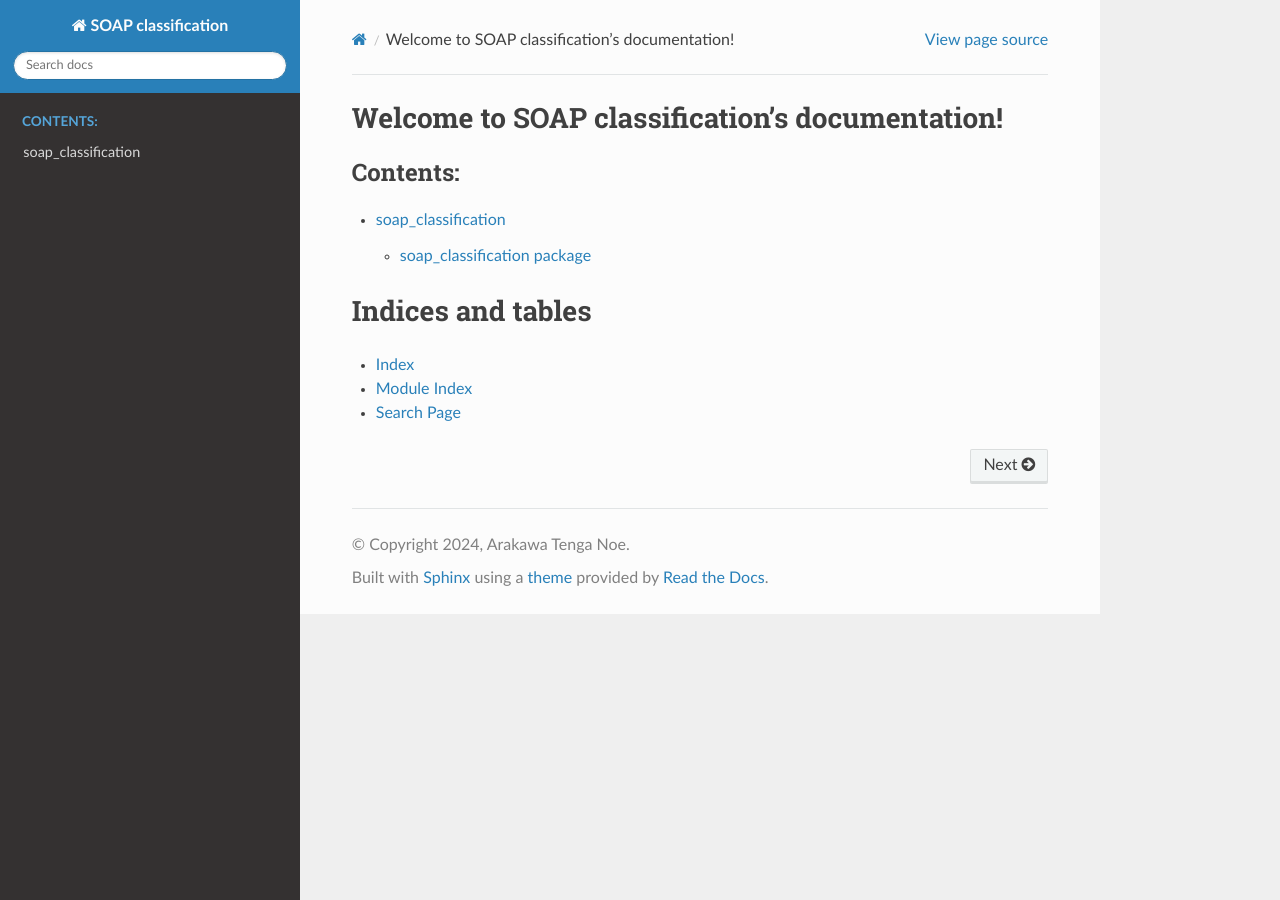
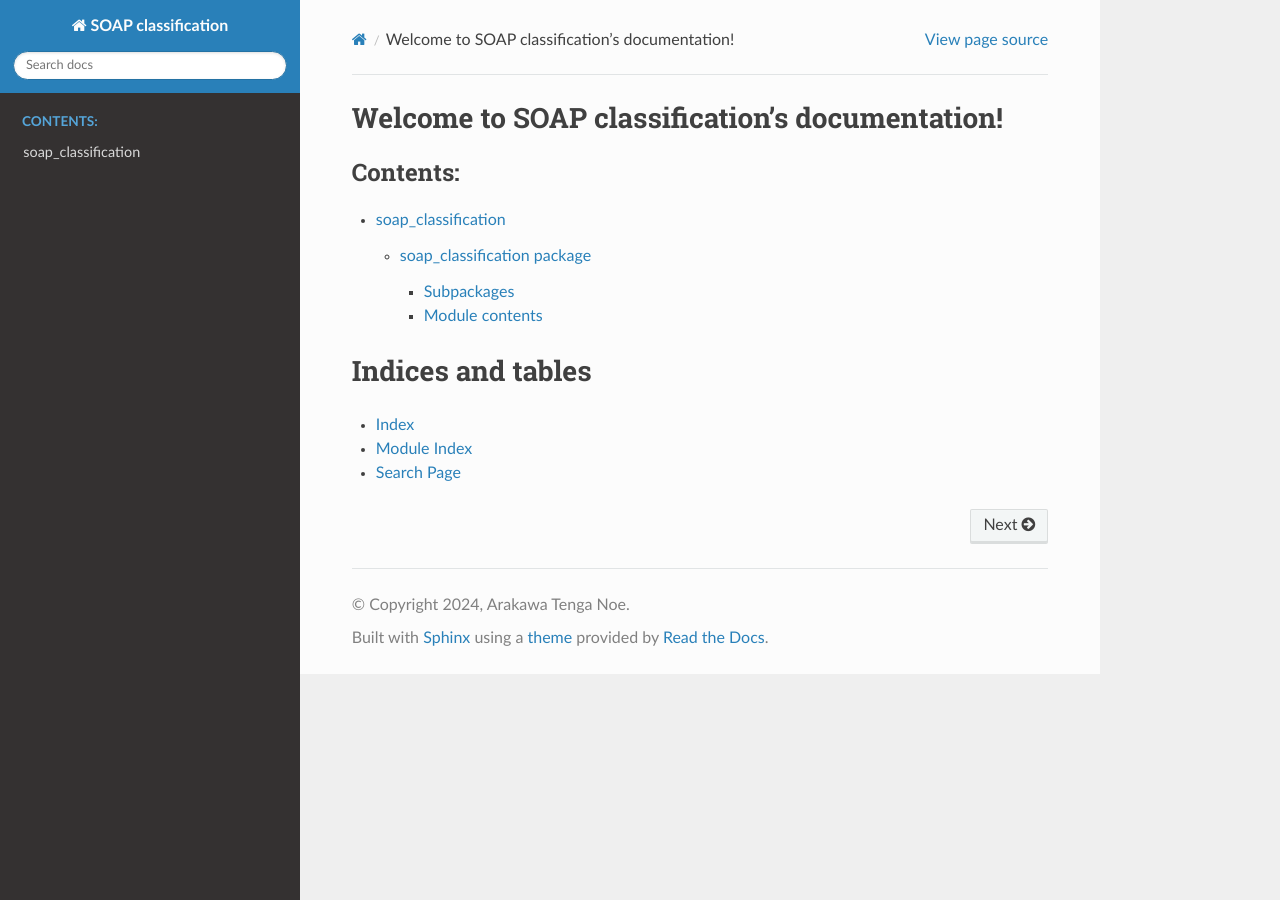
Before and after one commit to TengaCortal/soap-classification, a Sphinx documentation site: the page built from doc/source/index.rst, in a window 1280 px wide. Built offline with Sphinx 7.4.7 and the Read the Docs theme 2.0.0, drawn with Linux system fonts in a browser that asks for light colours; some of the changed lines change nothing that is shown.

Commit message:
update doc

```diff
--- a/doc/source/conf.py
+++ b/doc/source/conf.py
@@ -13,7 +13,9 @@
 import os
 import sys
 
-sys.path.insert(0, os.path.abspath("../.."))
+sys.path.insert(0, os.path.abspath(".."))
+sys.path.append(os.path.abspath("../.."))
+sys.path.append(os.path.abspath("../../soap_classification"))
 
 
 # -- Project information -----------------------------------------------------
@@ -28,8 +30,10 @@ author = "Arakawa Tenga Noe"
 # Add any Sphinx extension module names here, as strings. They can be
 # extensions coming with Sphinx (named 'sphinx.ext.*') or your custom
 # ones.
-extensions = ["sphinx.ext.napoleon"]
+extensions = ["sphinx.ext.napoleon", "sphinx_rtd_size"]
 napoleon_google_docstring = True
+
+sphinx_rtd_size_width = "100%"
 
 # Add any paths that contain templates here, relative to this directory.
 templates_path = ["_templates"]
--- a/doc/source/index.rst
+++ b/doc/source/index.rst
@@ -7,7 +7,7 @@ Welcome to SOAP classification's documentation!
 ===============================================
 
 .. toctree::
-   :maxdepth: 2
+   :maxdepth: 3
    :caption: Contents:
 
    modules
```
Also changed, not shown: doc/README.md (added), 14 other files.
